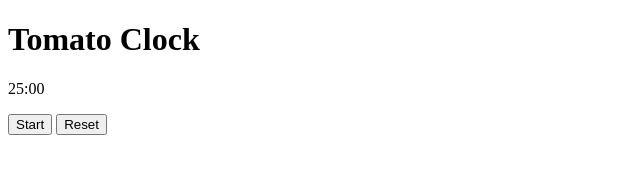
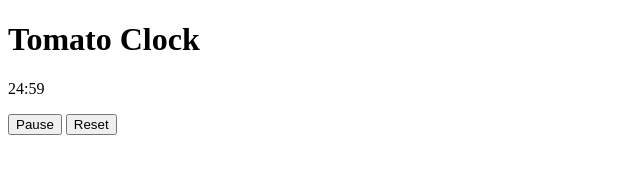
Before and after one commit to sky19930112/TomatoClock, a plain HTML site: page index.html in a window 1280 px wide. Both pictures are taken after a click on the button "Start". Shown: the full height of the page, 0-640 px from the left. Drawn offline with Linux system fonts and the light colour scheme.

Commit message:
get basic function done

```diff
--- a/index.html
+++ b/index.html
@@ -9,4 +9,5 @@
     <button id="startButton">Start</button>
     <button id="resetButton">Reset</button>
 </body>
+<script src="./script.js"></script>
 </html>
--- a/script.js
+++ b/script.js
@@ -3,16 +3,44 @@ let isRunning = false;
 
 const startButton = document.getElementById("startButton");
 const resetButton = document.getElementById("resetButton");
-const clock = document.getElementById("timer");
+const timerDisplay  = document.getElementById("timer");
 
-function startTimer(){
+function startTimer(duration){
     let minutes, seconds;
-    timer = setInterval()
+    timer = setInterval(function () {
+        minutes = parseInt(duration / 60, 10);
+        seconds = parseInt(duration % 60, 10);
+
+        minutes = minutes < 10 ? "0" + minutes : minutes;
+        seconds = seconds < 10 ? "0" + seconds : seconds;
+
+        timerDisplay.textContent = minutes + ":" + seconds;
+
+        if (--duration < 0) {
+            clearInterval(timer);
+            timerDisplay.textContent = "00:00";
+            alert("Time's up!");
+            isRunning = false;
+        }
+    }, 1000)
 }
 
 
 startButton.addEventListener("click", function(){
+    if (!isRunning) {
+        startTimer(25 * 60); // 25 minutes in seconds
+        isRunning = true;
+        startButton.textContent = "Pause";
+    } else {
+        clearInterval(timer);
+        isRunning = false;
+        startButton.textContent = "Resume";
+    }
 });
 
 resetButton.addEventListener("click", function(){
+    clearInterval(timer);
+    isRunning = false;
+    timerDisplay.textContent = "25:00";
+    startButton.textContent = "Start";
 });
```
